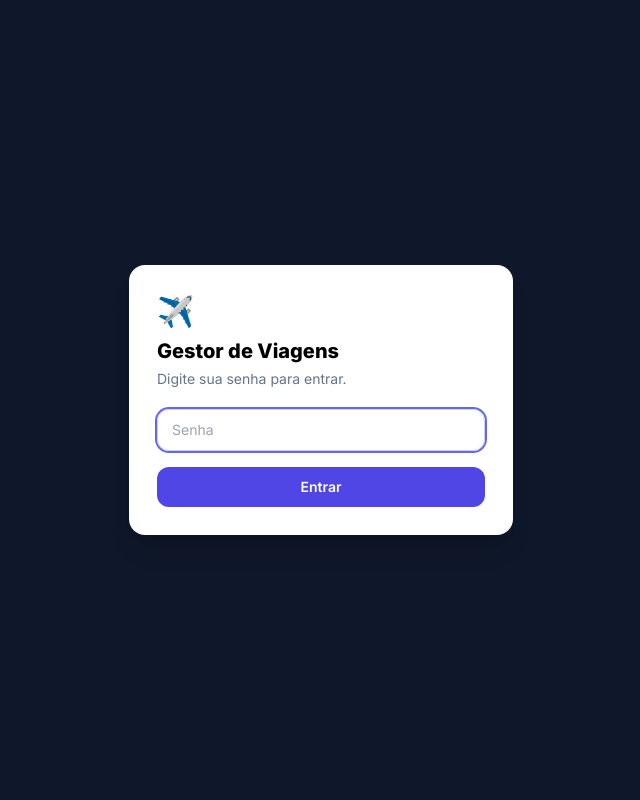
After one commit to julianomcaldeira/monitor-passagens, a Flask app: page /login in a window 1280 px wide. The commit adds this page. Shown: the whole page, without its empty margins (319-959 px from the left). Run offline with Flask 3, Linux system fonts and the light colour scheme; some libraries are stand-ins or nearby versions.

Commit message:
Login por sessão com botão Sair e páginas sem cache
- Troca a autenticação HTTP Basic (presa no navegador) por tela de login com sessão de 30 dias
- Botão Sair no menu lateral e no topo do celular
- Cache-Control: no-store nas páginas e cache do painel limpo a cada alteração

Co-Authored-By: Claude Opus 5.5 <noreply@anthropic.com>

```diff
--- a/app.py
+++ b/app.py
@@ -1,6 +1,6 @@
-import os, time
-from datetime import timezone, date
-from flask import Flask, request, redirect, render_template, Response, jsonify
+import os, time, hmac, hashlib
+from datetime import timezone, date, timedelta
+from flask import Flask, request, redirect, render_template, jsonify, session, url_for
 from db import conectar, init
 from servicos import (AEROPORTOS, BRT, OPCOES_ORIGEM, TP_TOKEN, analisar, nacional, resolver,
                       buscar_data, nome_cidade, brl, data_br)
@@ -13,11 +13,47 @@ STATUS = {"planejando": "Planejando", "confirmada": "Confirmada", "em_andamento"
 CAT_NOME = {"passagem": "Passagem", "hospedagem": "Hospedagem", "alimentacao": "Alimentação", "transporte": "Transporte",
             "passeios": "Passeios", "compras": "Compras", "seguro": "Seguro", "outros": "Outros"}
 
+app.secret_key = os.environ.get("SECRET_KEY") or hashlib.sha256(("gv:" + SENHA).encode()).hexdigest()
+app.permanent_session_lifetime = timedelta(days=30)
+app.config.update(SESSION_COOKIE_HTTPONLY=True, SESSION_COOKIE_SAMESITE="Lax")
+LIVRES = ("login", "static")
+
 @app.before_request
 def auth():
-    a = request.authorization
-    if SENHA and not (a and a.password == SENHA):
-        return Response("Senha", 401, {"WWW-Authenticate": 'Basic realm="painel"'})
+    if not SENHA or request.endpoint in LIVRES or session.get("ok"):
+        return
+    if request.path.startswith("/assistente/enviar"):
+        return jsonify(erro="Sessão expirada. Recarregue a página e entre de novo."), 401
+    return redirect(url_for("login", prox=request.full_path.rstrip("?")))
+
+@app.after_request
+def sem_cache(r):
+    # Páginas sempre frescas: evita ver dados antigos após editar ou após deploy.
+    if r.mimetype in ("text/html", "application/json"):
+        r.headers["Cache-Control"] = "no-store"
+    if request.method == "POST":
+        _painel_cache["key"] = None  # qualquer alteração atualiza o painel na hora
+    return r
+
+@app.route("/login", methods=["GET", "POST"])
+def login():
+    erro = None
+    prox = request.values.get("prox") or "/"
+    if not prox.startswith("/") or prox.startswith("//"):
+        prox = "/"
+    if request.method == "POST":
+        if hmac.compare_digest(request.form.get("senha", ""), SENHA):
+            session.clear()
+            session.permanent = True
+            session["ok"] = True
+            return redirect(prox)
+        erro = "Senha incorreta."
+    return render_template("login.html", erro=erro, prox=prox)
+
+@app.post("/logout")
+def logout():
+    session.clear()
+    return redirect(url_for("login"))
 
 try:
     with app.app_context():
--- /dev/null
+++ b/templates/login.html
@@ -0,0 +1,24 @@
+<!doctype html>
+<html lang="pt-BR">
+<head>
+<meta charset="utf-8">
+<meta name="viewport" content="width=device-width,initial-scale=1">
+<title>Entrar · Gestor de Viagens</title>
+<link href="https://fonts.googleapis.com/css2?family=Inter:wght@400;600;800&display=swap" rel="stylesheet">
+<script>try { if (localStorage.tema === 'escuro' || (!localStorage.tema && matchMedia('(prefers-color-scheme: dark)').matches)) document.documentElement.classList.add('dark'); } catch (e) {}</script>
+<script src="https://cdn.tailwindcss.com/3.4.16"></script>
+<script>tailwind.config = { darkMode: 'class', theme: { extend: { fontFamily: { sans: ['Inter', 'system-ui', 'sans-serif'] } } } };</script>
+</head>
+<body class="min-h-screen grid place-items-center bg-slate-900 font-sans px-4">
+  <form method="post" class="w-full max-w-sm rounded-2xl bg-white dark:bg-slate-950 dark:text-slate-100 p-7 shadow-xl">
+    <div class="text-3xl">✈️</div>
+    <h1 class="text-xl font-extrabold mt-2">Gestor de Viagens</h1>
+    <p class="text-sm text-slate-500 mt-1">Digite sua senha para entrar.</p>
+    <input type="hidden" name="prox" value="{{prox}}">
+    <input type="password" name="senha" autofocus required autocomplete="current-password" placeholder="Senha"
+      class="mt-5 w-full rounded-xl border border-slate-300 dark:border-slate-700 bg-transparent px-3.5 py-2.5 text-sm outline-none focus:ring-2 focus:ring-indigo-500">
+    {% if erro %}<p class="text-sm text-red-600 mt-2">{{erro}}</p>{% endif %}
+    <button class="mt-4 w-full rounded-xl bg-indigo-600 py-2.5 text-sm font-semibold text-white hover:bg-indigo-500">Entrar</button>
+  </form>
+</body>
+</html>
```
Also changed, not shown: templates/base.html (+6 -1 lines).
